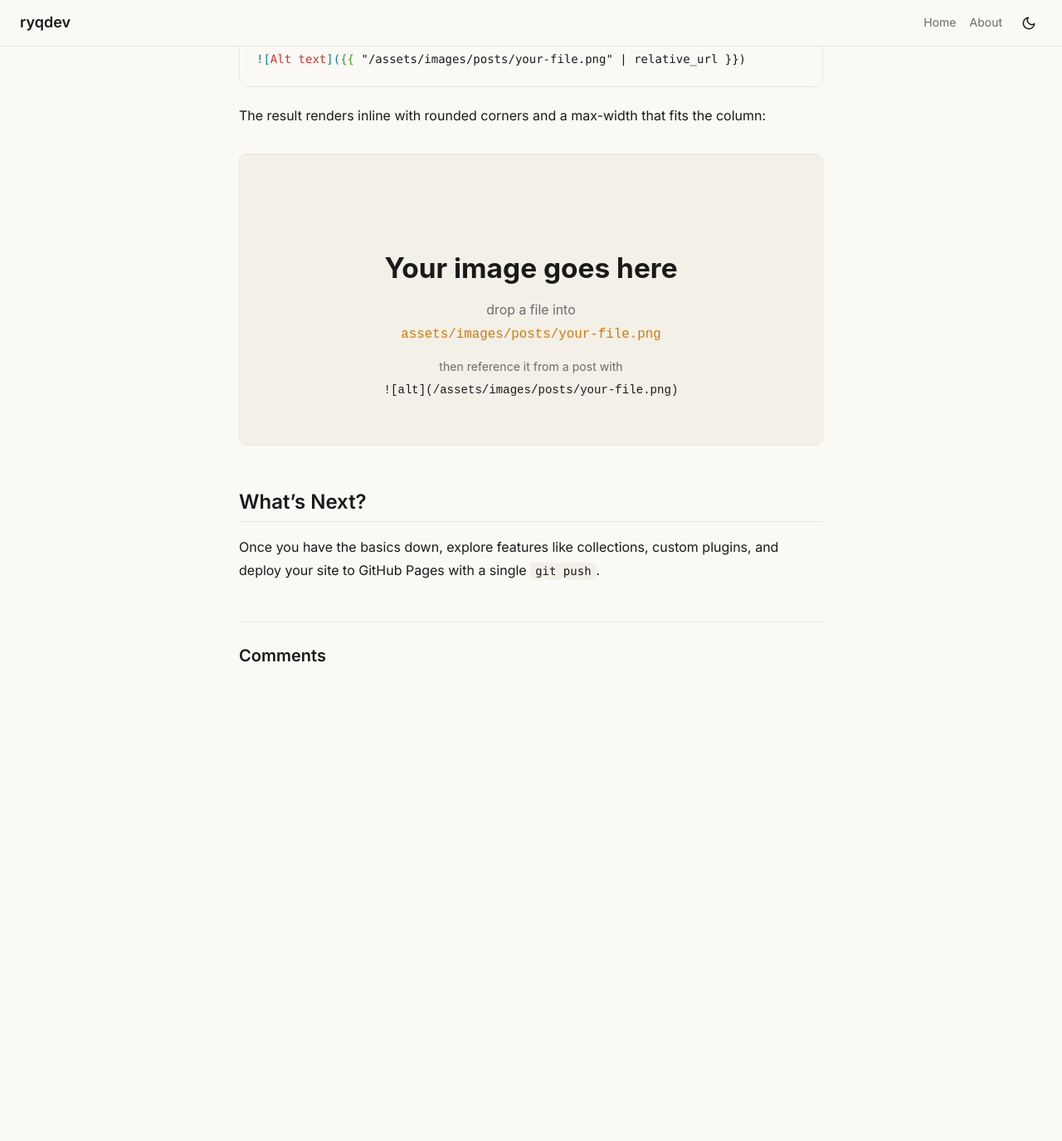
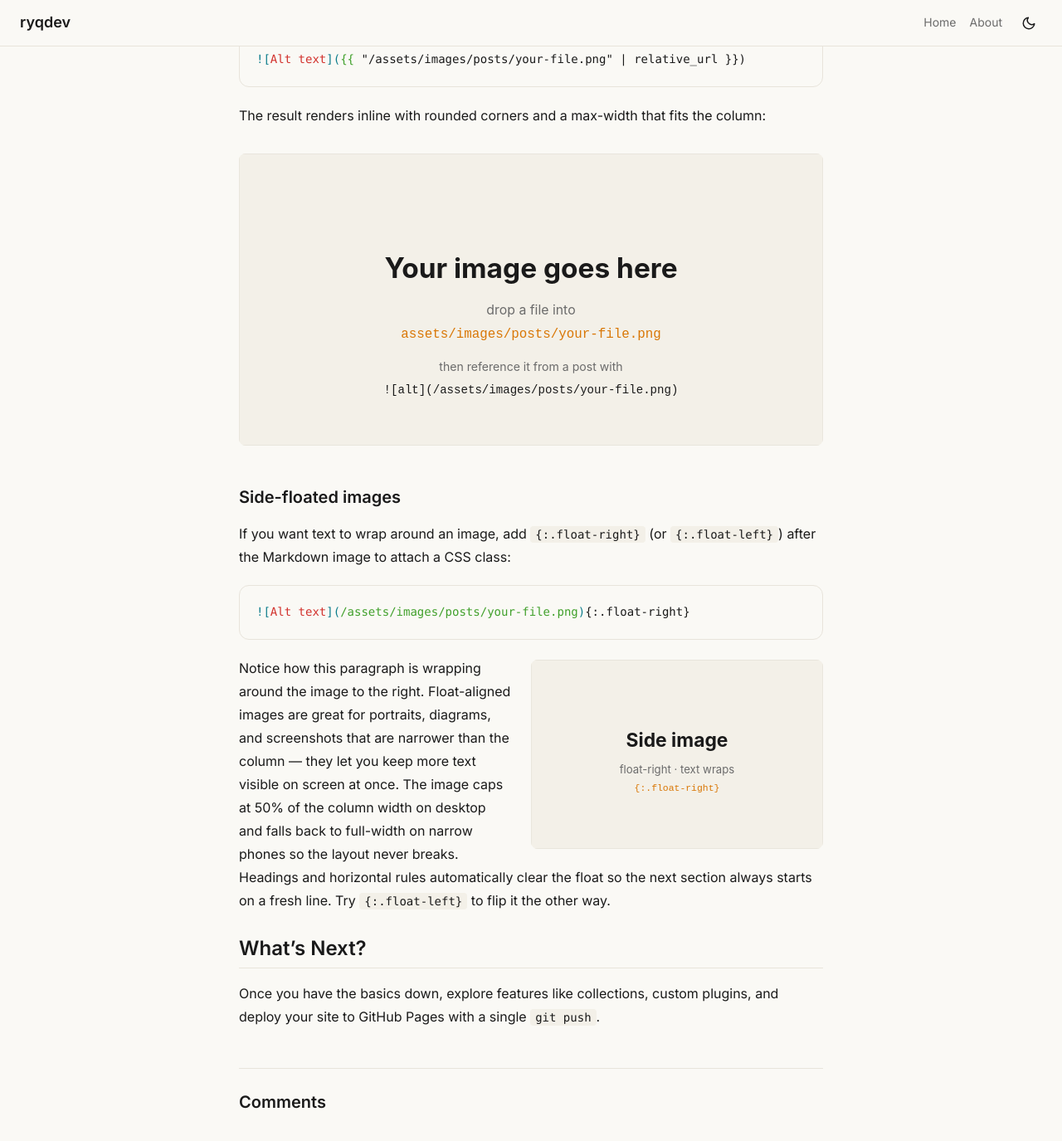
Before and after one commit to ryqdev/ryqdev.github.io, a Jekyll site: the page built from _posts/2026-03-10-getting-started-with-jekyll.md, in a window 1280 px wide and 1400 px high, scrolled down 1549 px. Shown: the top 1375 px of the window at 83% size. Built offline with Jekyll 4.4.1, drawn with Linux system fonts in a browser that asks for light colours; comment, search, counter and statistics services are not loaded; before the commit the page ends 2411 px from its top, so only the background shows below that.

Commit message:
Add side-floated image support
CSS for .prose img.float-right / .float-left (max-width 50%, sane
margins, headings clear the float, full-width fallback on phones) and a
live demo in the Jekyll post using kramdown's {:.float-right} IAL syntax.

Co-Authored-By: Claude Opus 4.7 (1M context) <noreply@anthropic.com>

````diff
--- a/_posts/2026-03-10-getting-started-with-jekyll.md
+++ b/_posts/2026-03-10-getting-started-with-jekyll.md
@@ -68,6 +68,26 @@ the column:
 
 ![Placeholder showing where blog post images live]({{ "/assets/images/posts/placeholder.svg" | relative_url }})
 
+### Side-floated images
+
+If you want text to wrap around an image, add `{:.float-right}` (or
+`{:.float-left}`) after the Markdown image to attach a CSS class:
+
+```markdown
+![Alt text](/assets/images/posts/your-file.png){:.float-right}
+```
+
+![Side image example]({{ "/assets/images/posts/side-placeholder.svg" | relative_url }}){:.float-right}
+
+Notice how this paragraph is wrapping around the image to the right.
+Float-aligned images are great for portraits, diagrams, and screenshots
+that are narrower than the column — they let you keep more text visible
+on screen at once. The image caps at 50% of the column width on desktop
+and falls back to full-width on narrow phones so the layout never breaks.
+Headings and horizontal rules automatically clear the float so the next
+section always starts on a fresh line. Try `{:.float-left}` to flip it
+the other way.
+
 ## What's Next?
 
 Once you have the basics down, explore features like collections, custom
--- a/assets/css/main.scss
+++ b/assets/css/main.scss
@@ -393,6 +393,42 @@ a {
   font-weight: 600;
 }
 
+/* ---------- Side-floated images ---------- */
+
+.prose img.float-right,
+.prose img.float-left {
+  max-width: 50%;
+  margin-top: 0.25rem;
+  margin-bottom: 0.25rem;
+}
+
+.prose img.float-right {
+  float: right;
+  margin-left: 1.5rem;
+}
+
+.prose img.float-left {
+  float: left;
+  margin-right: 1.5rem;
+}
+
+.prose h1,
+.prose h2,
+.prose h3,
+.prose hr {
+  clear: both;
+}
+
+@media (max-width: 640px) {
+  .prose img.float-right,
+  .prose img.float-left {
+    float: none;
+    max-width: 100%;
+    margin-left: 0;
+    margin-right: 0;
+  }
+}
+
 /* ---------- Callouts ---------- */
 
 .callout {
````
Also changed, not shown: assets/images/posts/side-placeholder.svg (added).
